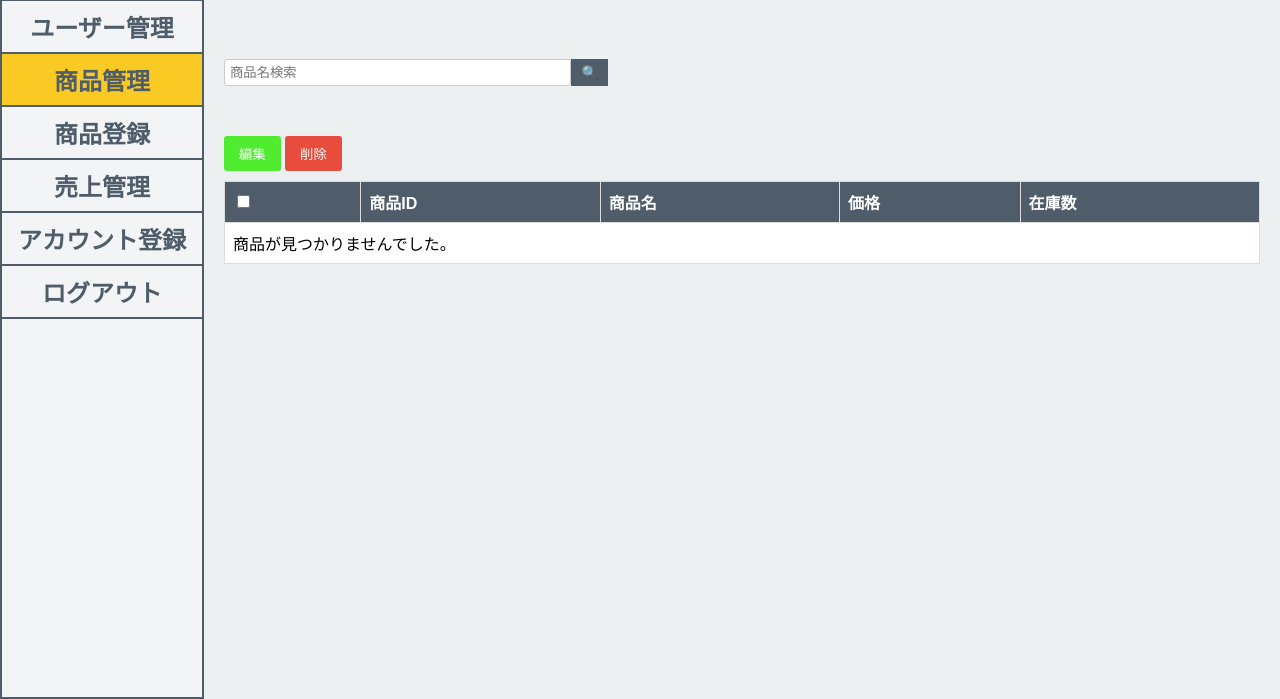
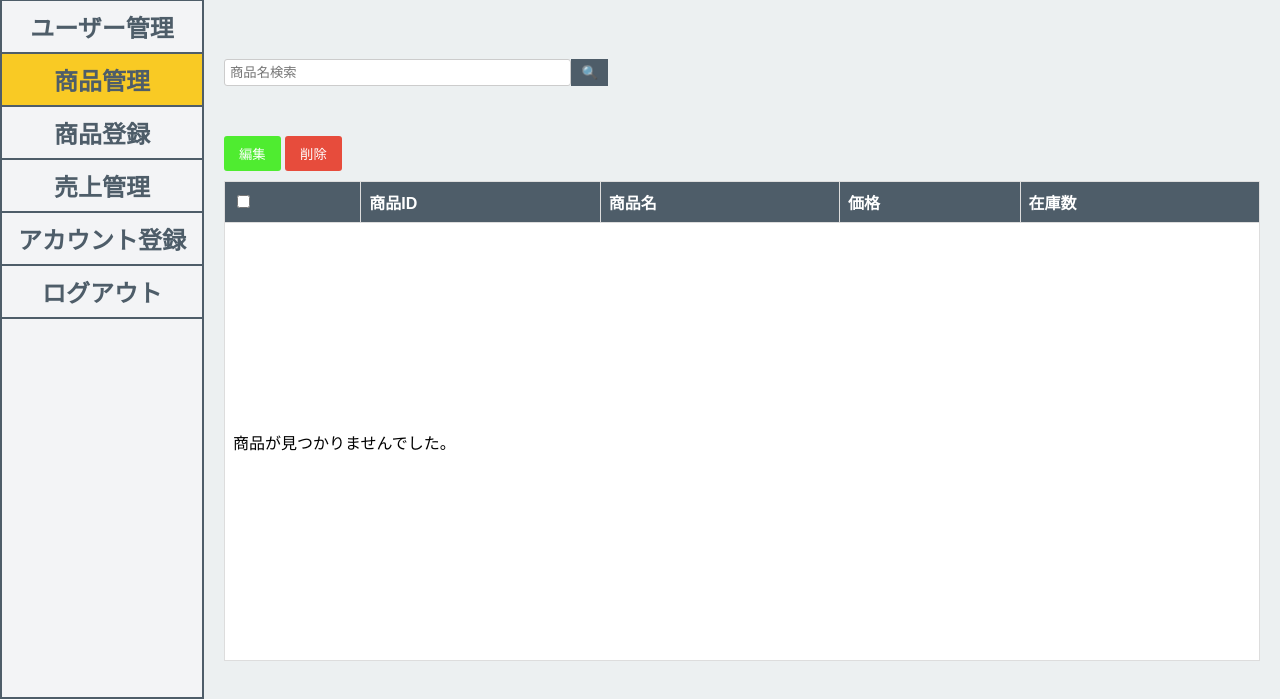
Before and after one commit to Sh1ragami/ECsite, a PHP site: page /commodity_management.php in a window 1280 px wide. Shown: the part 101-800 px from the top of the page. Run offline with PHP 8.4, Linux system fonts and the light colour scheme; the visitor is signed in with stand-in values (Sample User, id 1); data that the repository does not hold is empty.

Commit message:
細かい修正

```diff
--- a/admin/css/styles.css
+++ b/admin/css/styles.css
@@ -147,6 +147,7 @@ h2 {
 
 table {
     width: 100%;
+    height: 60vh;
     border-collapse: collapse;
     background: white;
 }
```
